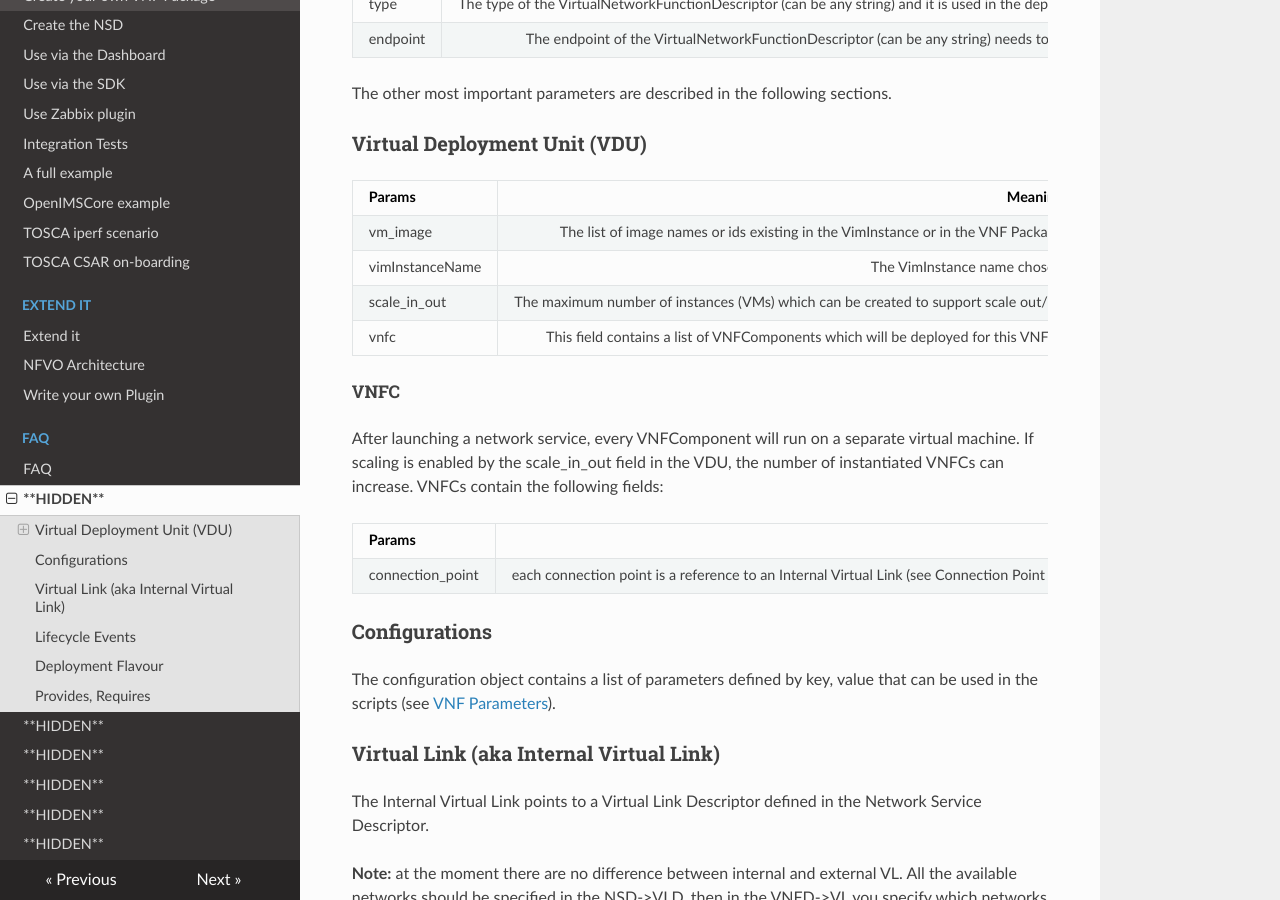
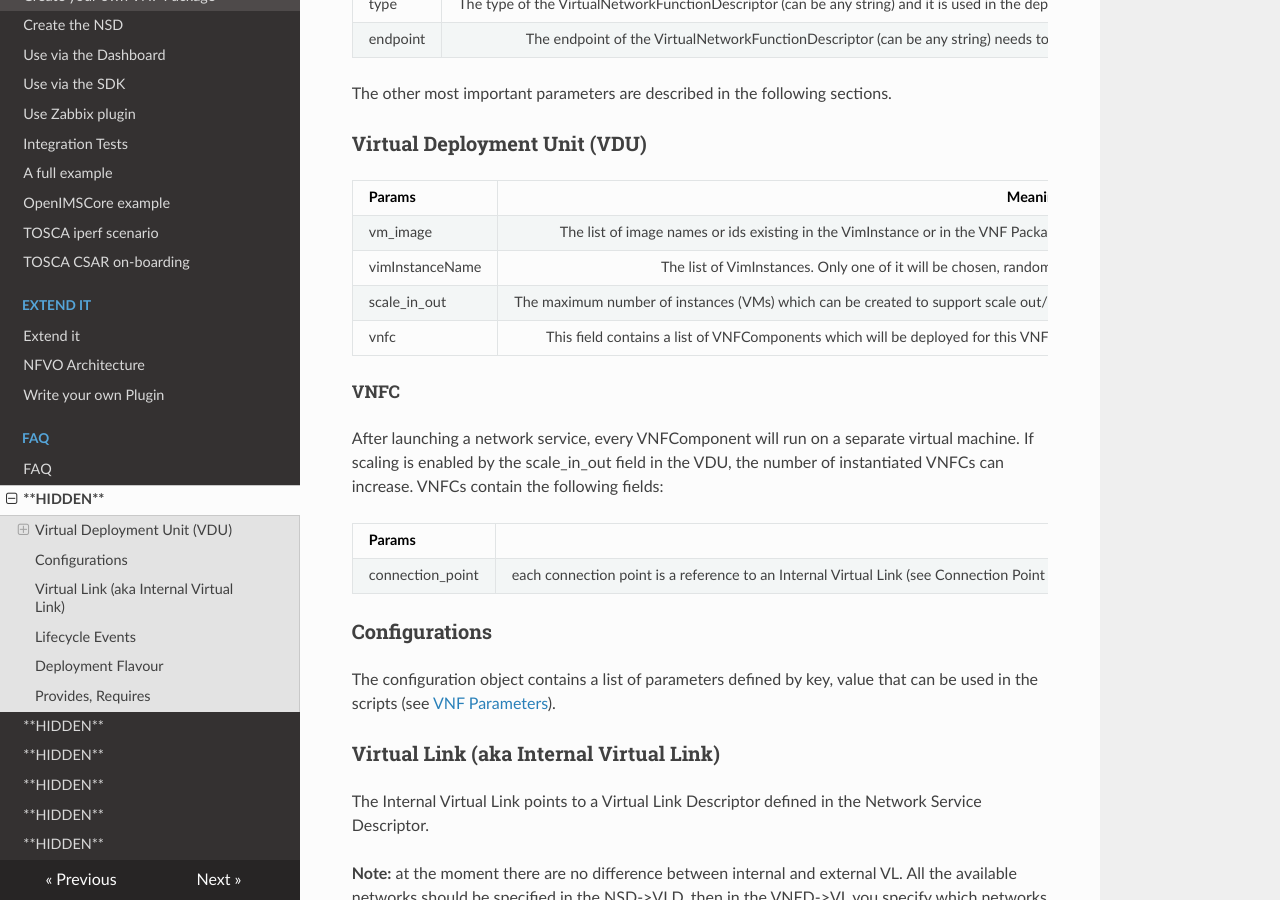
Before and after one commit to openbaton/docs, an MkDocs documentation site: the page built from docs/vnf-descriptor.md, in a window 1280 px wide and 900 px high, scrolled down 1197 px. Built offline with MkDocs 1.6.1, drawn with Linux system fonts in a browser that asks for light colours; nearby versions of some CDN libraries; old or Windows-style settings are respelled for this version of MkDocs.

Commit message:
Add explanation on multiple vim instance names

```diff
--- a/docs/vnf-descriptor.md
+++ b/docs/vnf-descriptor.md
@@ -76,7 +76,7 @@
 | Params          				| Meaning       																|
 | -------------   				| -------------:																|
 | vm_image  					| The list of image names or ids existing in the VimInstance or in the VNF Package						|
-| vimInstanceName				| The VimInstance name chosen      				|
+| vimInstanceName				| The list of VimInstances. Only one of it will be chosen, randomly      				|
 | scale_in_out					| The maximum number of instances (VMs) which can be created to support scale out/in.      	|
 | vnfc                                          | This field contains a list of VNFComponents which will be deployed for this VNFD.  |
 
```
